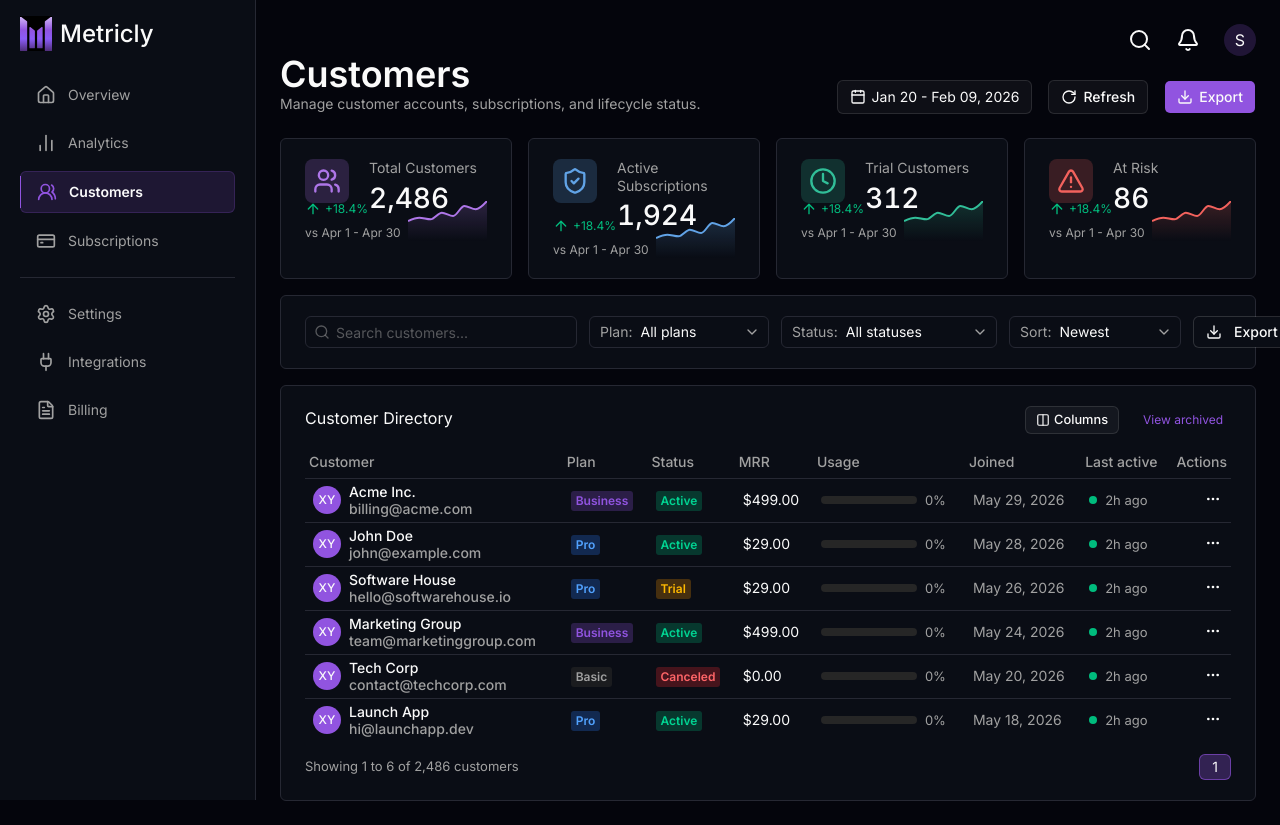
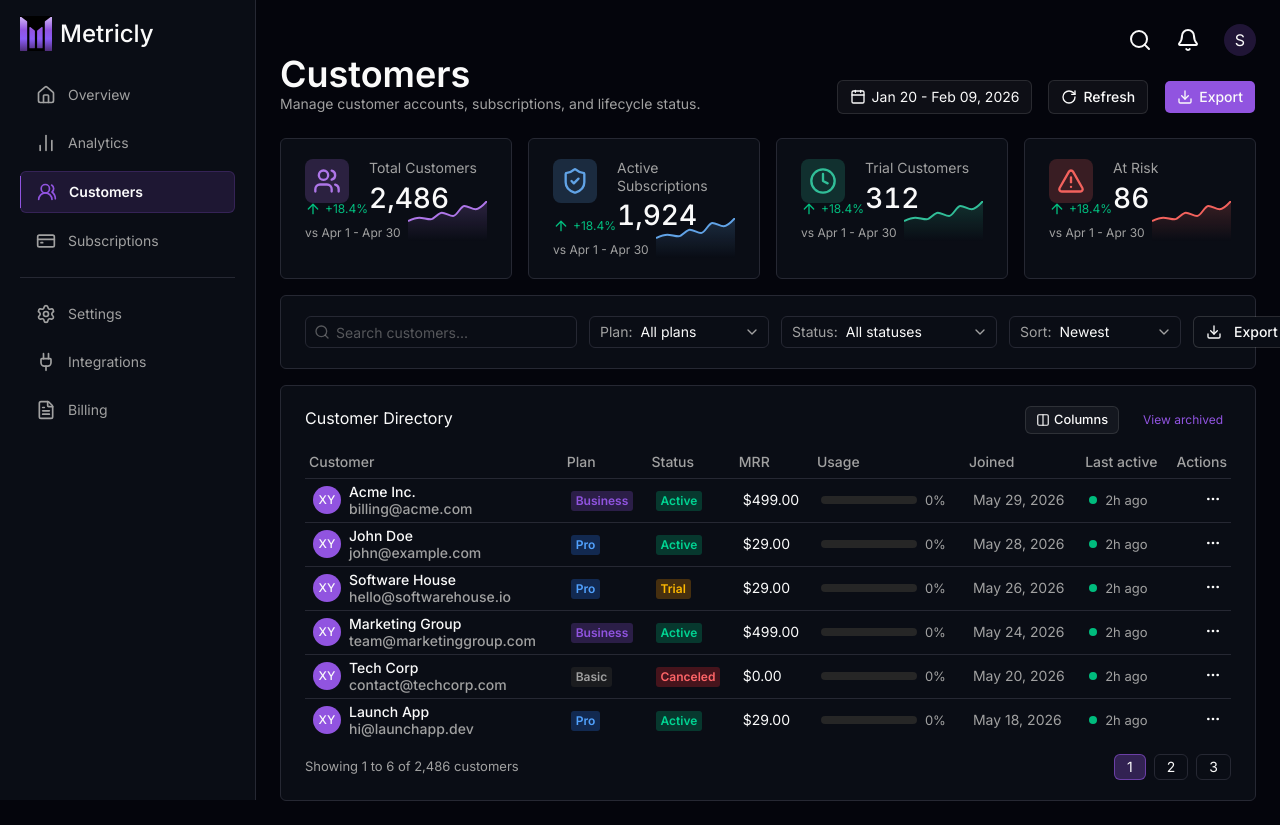
Before and after one commit to svsxn/metricly, a Next.js app: page /dashboard/customers in a window 1280 px wide. Built offline with nearby package versions, Linux system fonts and the light colour scheme.

Commit message:
feat: add temp visual pagination

```diff
--- a/src/components/customers/directory/index.tsx
+++ b/src/components/customers/directory/index.tsx
@@ -37,8 +37,12 @@ export default function Directory() {
         <p className="text-muted-foreground text-[13px]">
           Showing 1 to 6 of 2,486 customers
         </p>
-        <div className="border border-primary/60 bg-primary/30 px-3 py-0.5 rounded-sm text-sm">
-          1
+        <div className="flex gap-2">
+          <div className="border border-primary/60 bg-primary/30 px-3 py-0.5 rounded-sm text-sm">
+            1
+          </div>
+          <div className="border px-3 py-0.5 rounded-sm text-sm">2</div>
+          <div className="border px-3 py-0.5 rounded-sm text-sm">3</div>
         </div>
       </CardFooter>
     </Card>
```
